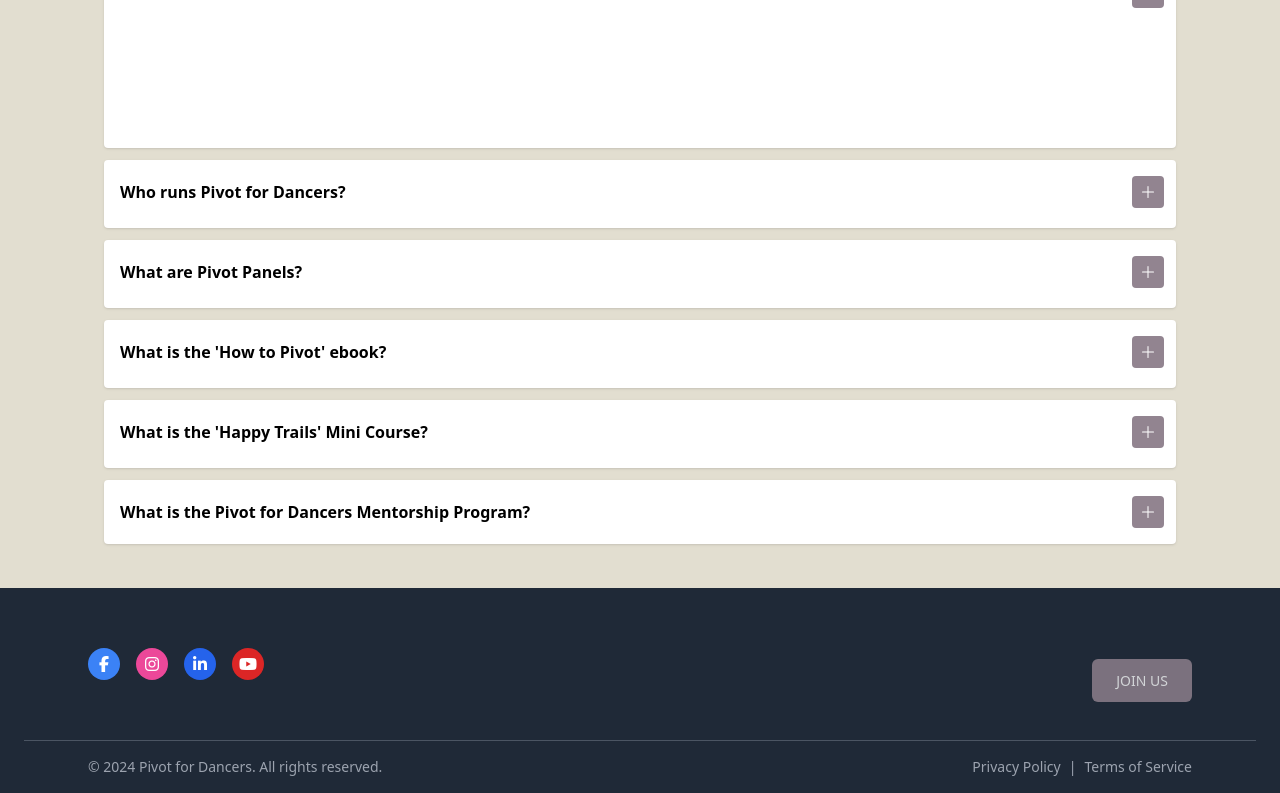
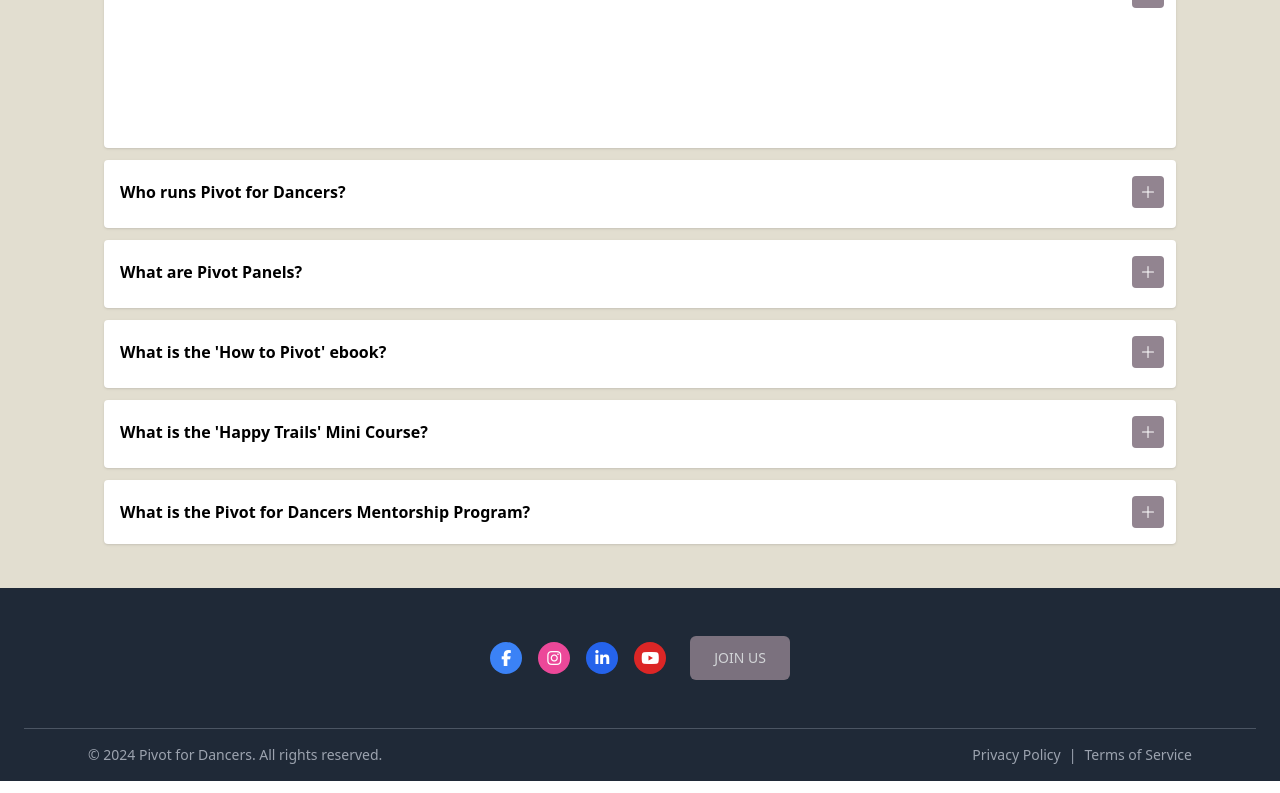
Before and after one commit to IsaacCavallaro/pivot-for-dancers, a React (Create React App) app: page / in a window 1280 px wide. Shown: the part 4147-4940 px from the top of the page. Built offline with nearby package versions, Linux system fonts and the light colour scheme; a web font is replaced by a local one.

Commit message:
Initial footer layout

```diff
--- a/src/components/Footer.tsx
+++ b/src/components/Footer.tsx
@@ -1,7 +1,7 @@
 import React from 'react';
 
 const Footer: React.FC = () => {
-  const iconSize = 'h-8 w-8'; // Icon size for social media
+  const iconSize = 'h-8 w-8'; // for social media
   const socialMediaIconClass = `text-white p-2 rounded-full flex items-center justify-center ${iconSize} transition-transform transform hover:scale-110`;
   const signUpUrl = 'https://mailchi.mp/2129c6018f7d/pivot-for-dancers-email-sign-up';
   const joinUsClassName = 'px-6 py-3 text-sm rounded-md bg-purple-gray text-white opacity-80 hover:opacity-100 hover:bg-purple-gray';
@@ -9,7 +9,7 @@ const Footer: React.FC = () => {
   return (
     <footer className="bg-gray-800 text-white">
       {/* Top Section */}
-      <div className="max-w-6xl mx-auto px-6 py-12 flex flex-col items-center space-y-8 md:flex-row md:justify-between">
+      <div className="max-w-6xl mx-auto px-6 py-12 flex flex-col items-center space-y-8 md:flex-row md:space-y-0 md:space-x-6 md:justify-center md:items-center">
         {/* Social Media Links */}
         <div className="flex space-x-4">
           <a
@@ -51,7 +51,6 @@ const Footer: React.FC = () => {
         </div>
 
         {/* Join Us Button */}
-        <div>
         <a
           href={signUpUrl}
           className={joinUsClassName}
@@ -61,9 +60,8 @@ const Footer: React.FC = () => {
           JOIN US
         </a>
       </div>
-      </div>
 
-      {/* Divider */}
+      {/* Border divder */}
       <div className="border-t border-gray-600 mx-6"></div>
 
       {/* Bottom Section */}
```
Lines whose indentation alone changed are shown as unchanged.
